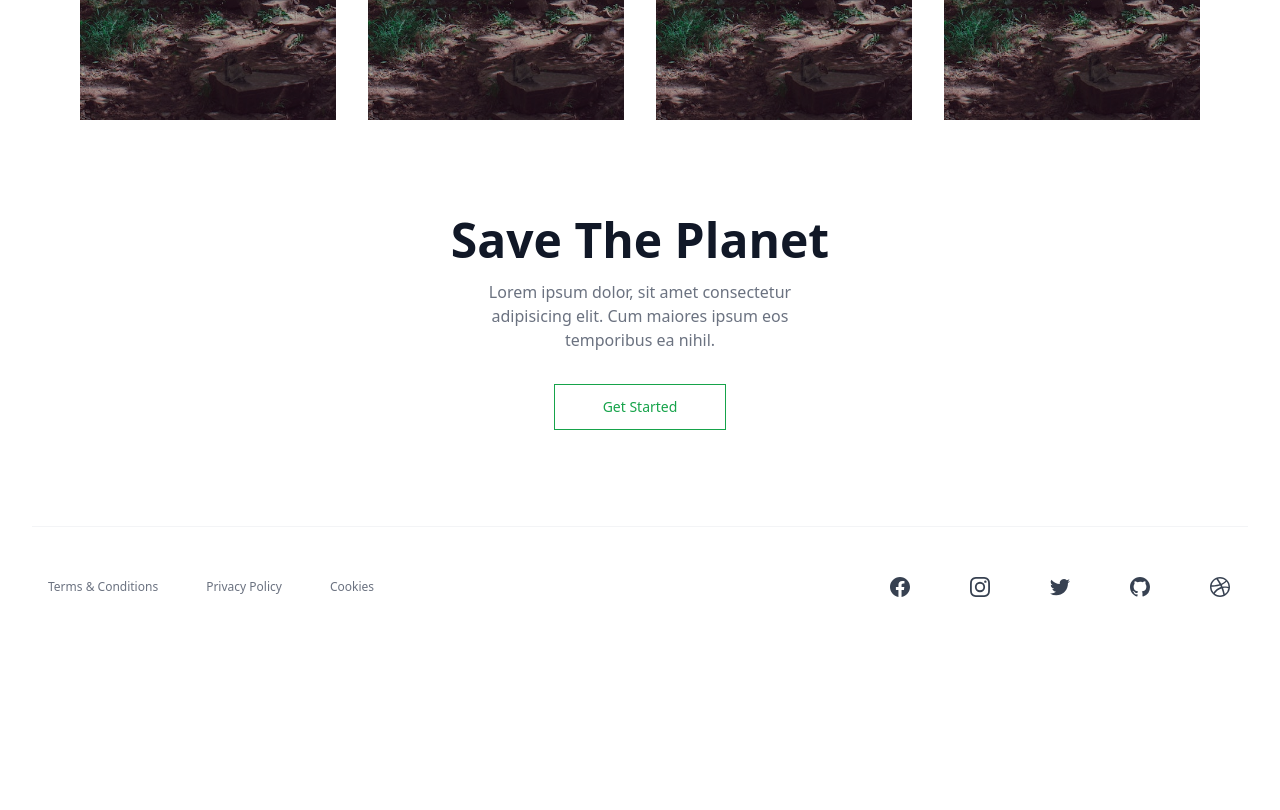
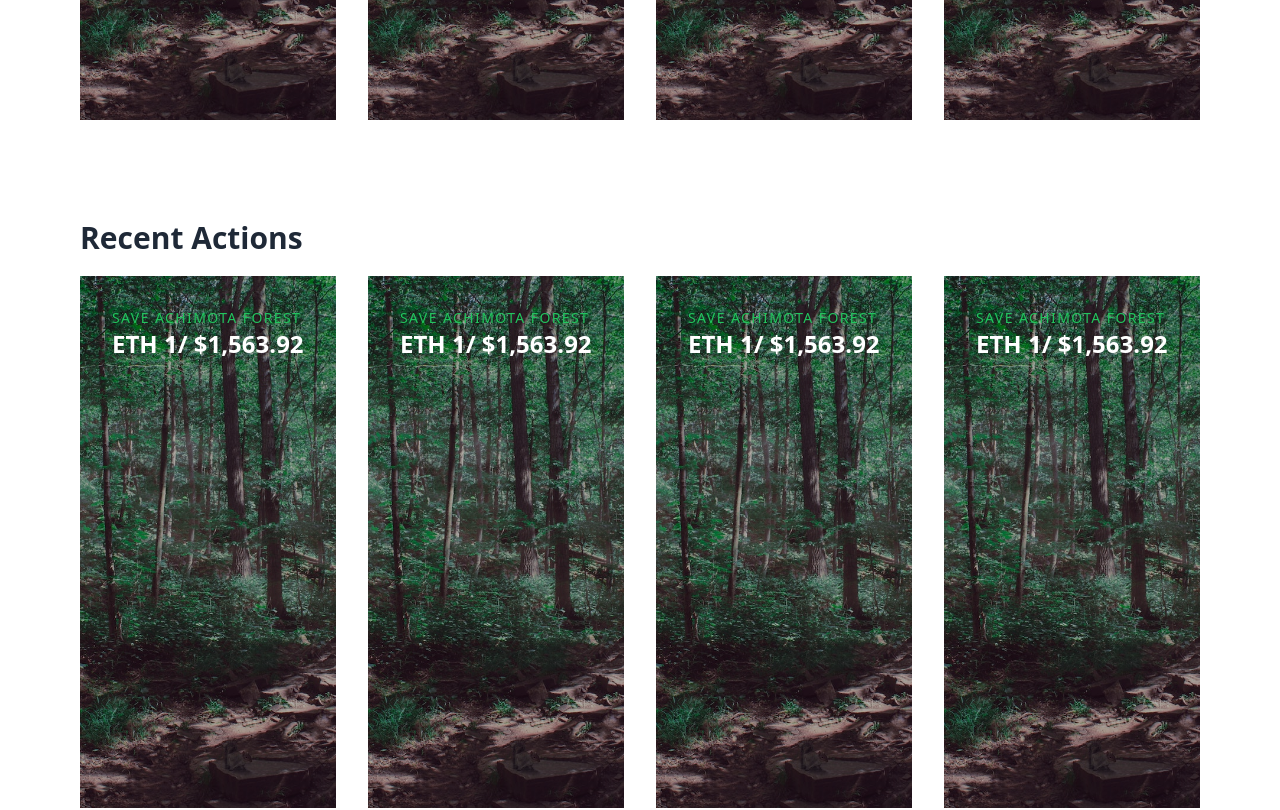
Before and after one commit to kwakyebrilliant/sustain, a React (Create React App) app: page / in a window 1280 px wide. Shown: the part 1700-2510 px from the top of the page. Before the commit the page ends 2347 px from the top, so only its background shows below. Built offline with nearby package versions, Linux system fonts and the light colour scheme; the HTML template or start-up script is replaced by a standard one.

Commit message:
home updates

```diff
--- a/src/components/HomePage.js
+++ b/src/components/HomePage.js
@@ -252,6 +252,143 @@ function HomePage() {
     </div>
 
 
+        {/* Recent Actions */}
+        <div className='w-full pt-20'>
+
+        <h1 className="flex py-5 lg:mx-20 md:mx-10 mx-5 font-bold text-3xl text-gray-800">
+                    Recent Actions
+        </h1>
+
+
+        <div className='relative px-20 grid grid-cols-1 lg:grid-cols-4 gap-x-8 gap-y-16'>
+
+        <a href="#singlepage" className="group relative block bg-black">
+            <img
+                alt="Developer"
+                src={forest}
+                className="absolute inset-0 h-full w-full object-cover opacity-75 transition-opacity group-hover:opacity-50"
+            />
+
+            <div className="relative p-4 sm:p-6 lg:p-8">
+                <p className="text-sm font-medium uppercase tracking-widest text-green-500">
+                Save Achimota Forest
+                </p>
+
+                <p className="text-xl font-bold text-white sm:text-2xl">
+                    ETH 1/ $1,563.92
+                </p>
+
+                <div className="mt-32 sm:mt-48 lg:mt-64">
+                <div
+                    className="translate-y-8 transform opacity-0 transition-all group-hover:translate-y-0 group-hover:opacity-100"
+                >
+                    <p className="text-sm text-white">
+                    Lorem ipsum dolor, sit amet consectetur adipisicing elit. Omnis
+                    perferendis hic asperiores quibusdam quidem voluptates doloremque
+                    reiciendis nostrum harum. Repudiandae?
+                    </p>
+                </div>
+                </div>
+            </div>
+        </a>
+
+        <a href="#singlepage" className="group relative block bg-black">
+            <img
+                alt="Developer"
+                src={forest}
+                className="absolute inset-0 h-full w-full object-cover opacity-75 transition-opacity group-hover:opacity-50"
+            />
+
+            <div className="relative p-4 sm:p-6 lg:p-8">
+                <p className="text-sm font-medium uppercase tracking-widest text-green-500">
+                Save Achimota Forest
+                </p>
+
+                <p className="text-xl font-bold text-white sm:text-2xl">
+                    ETH 1/ $1,563.92
+                </p>
+
+                <div className="mt-32 sm:mt-48 lg:mt-64">
+                <div
+                    className="translate-y-8 transform opacity-0 transition-all group-hover:translate-y-0 group-hover:opacity-100"
+                >
+                    <p className="text-sm text-white">
+                    Lorem ipsum dolor, sit amet consectetur adipisicing elit. Omnis
+                    perferendis hic asperiores quibusdam quidem voluptates doloremque
+                    reiciendis nostrum harum. Repudiandae?
+                    </p>
+                </div>
+                </div>
+            </div>
+        </a>
+
+        <a href="#singlepage" className="group relative block bg-black">
+            <img
+                alt="Developer"
+                src={forest}
+                className="absolute inset-0 h-full w-full object-cover opacity-75 transition-opacity group-hover:opacity-50"
+            />
+
+            <div className="relative p-4 sm:p-6 lg:p-8">
+                <p className="text-sm font-medium uppercase tracking-widest text-green-500">
+                Save Achimota Forest
+                </p>
+
+                <p className="text-xl font-bold text-white sm:text-2xl">
+                    ETH 1/ $1,563.92
+                </p>
+
+                <div className="mt-32 sm:mt-48 lg:mt-64">
+                <div
+                    className="translate-y-8 transform opacity-0 transition-all group-hover:translate-y-0 group-hover:opacity-100"
+                >
+                    <p className="text-sm text-white">
+                    Lorem ipsum dolor, sit amet consectetur adipisicing elit. Omnis
+                    perferendis hic asperiores quibusdam quidem voluptates doloremque
+                    reiciendis nostrum harum. Repudiandae?
+                    </p>
+                </div>
+                </div>
+            </div>
+        </a>
+
+        <a href="#singlepage" className="group relative block bg-black">
+            <img
+                alt="Developer"
+                src={forest}
+                className="absolute inset-0 h-full w-full object-cover opacity-75 transition-opacity group-hover:opacity-50"
+            />
+
+            <div className="relative p-4 sm:p-6 lg:p-8">
+                <p className="text-sm font-medium uppercase tracking-widest text-green-500">
+                Save Achimota Forest
+                </p>
+
+                <p className="text-xl font-bold text-white sm:text-2xl">
+                    ETH 1/ $1,563.92
+                </p>
+
+                <div className="mt-32 sm:mt-48 lg:mt-64">
+                <div
+                    className="translate-y-8 transform opacity-0 transition-all group-hover:translate-y-0 group-hover:opacity-100"
+                >
+                    <p className="text-sm text-white">
+                    Lorem ipsum dolor, sit amet consectetur adipisicing elit. Omnis
+                    perferendis hic asperiores quibusdam quidem voluptates doloremque
+                    reiciendis nostrum harum. Repudiandae?
+                    </p>
+                </div>
+                </div>
+            </div>
+        </a>
+
+
+
+
+        </div>
+
+        </div>
+
 
         {/* Footer */}
         <Footer />
```
